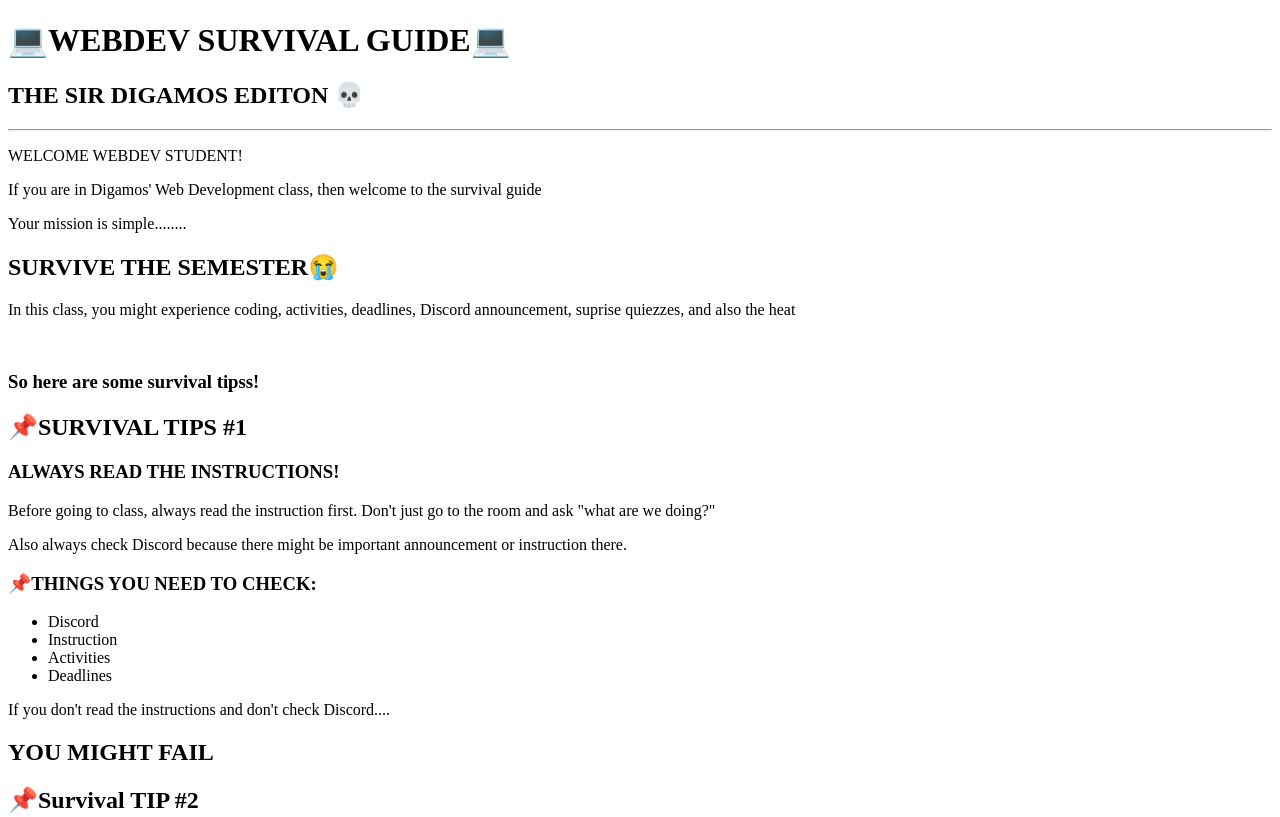
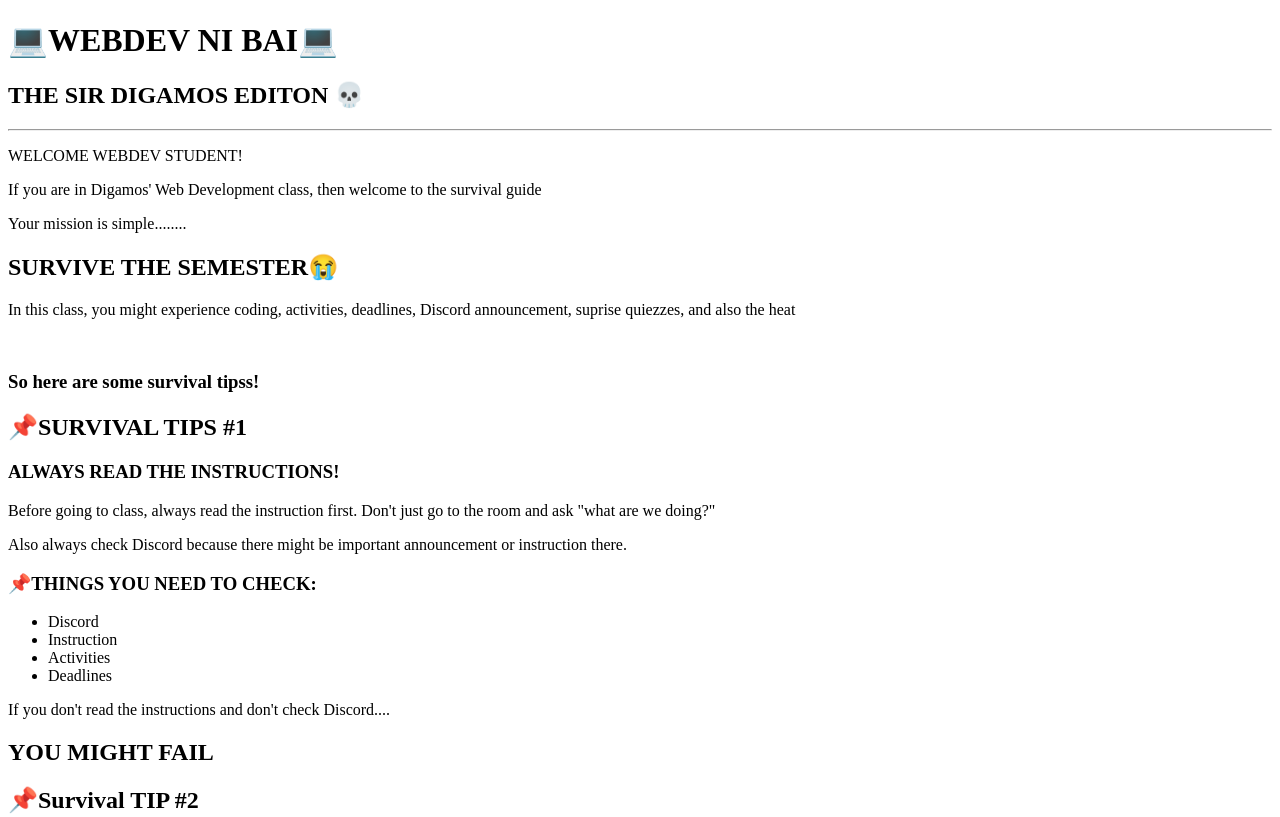
Before and after one commit to micopugoy5-hash/SemiFinalExam, a plain HTML site: page index.html in a window 1280 px wide. Shown: the top 817 px of the page. Drawn offline with Linux system fonts and the light colour scheme.

Commit message:
Updated my H1 heading

```diff
--- a/index.html
+++ b/index.html
@@ -2,7 +2,7 @@
 <html lang="en">
     <head></head>
     <body>
-        <h1>💻WEBDEV SURVIVAL GUIDE💻</h1>
+        <h1>💻WEBDEV NI BAI💻</h1>
         <h2>THE SIR DIGAMOS EDITON 💀</h2>
         <hr>
         <p>WELCOME WEBDEV STUDENT!</p>
```
